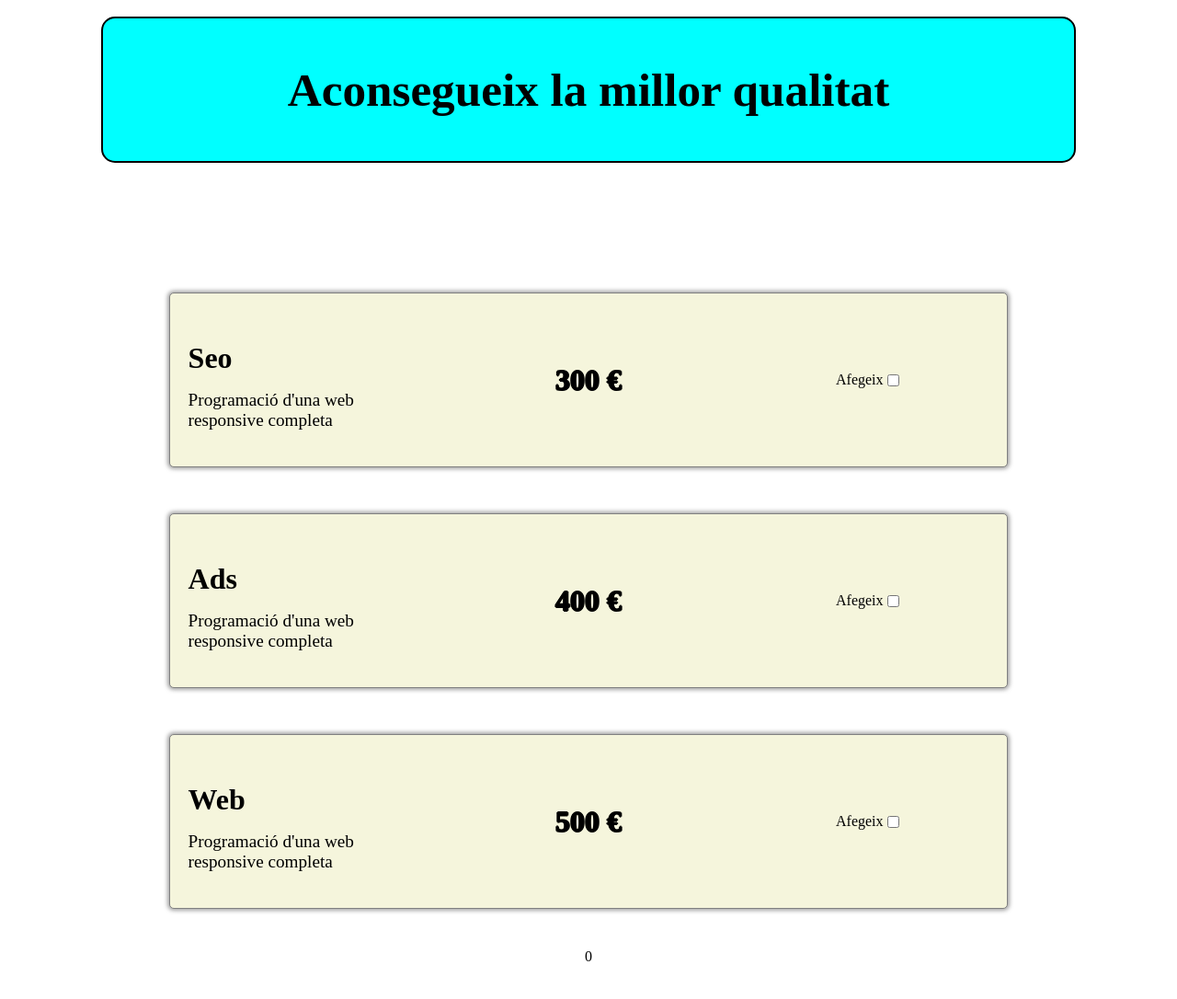
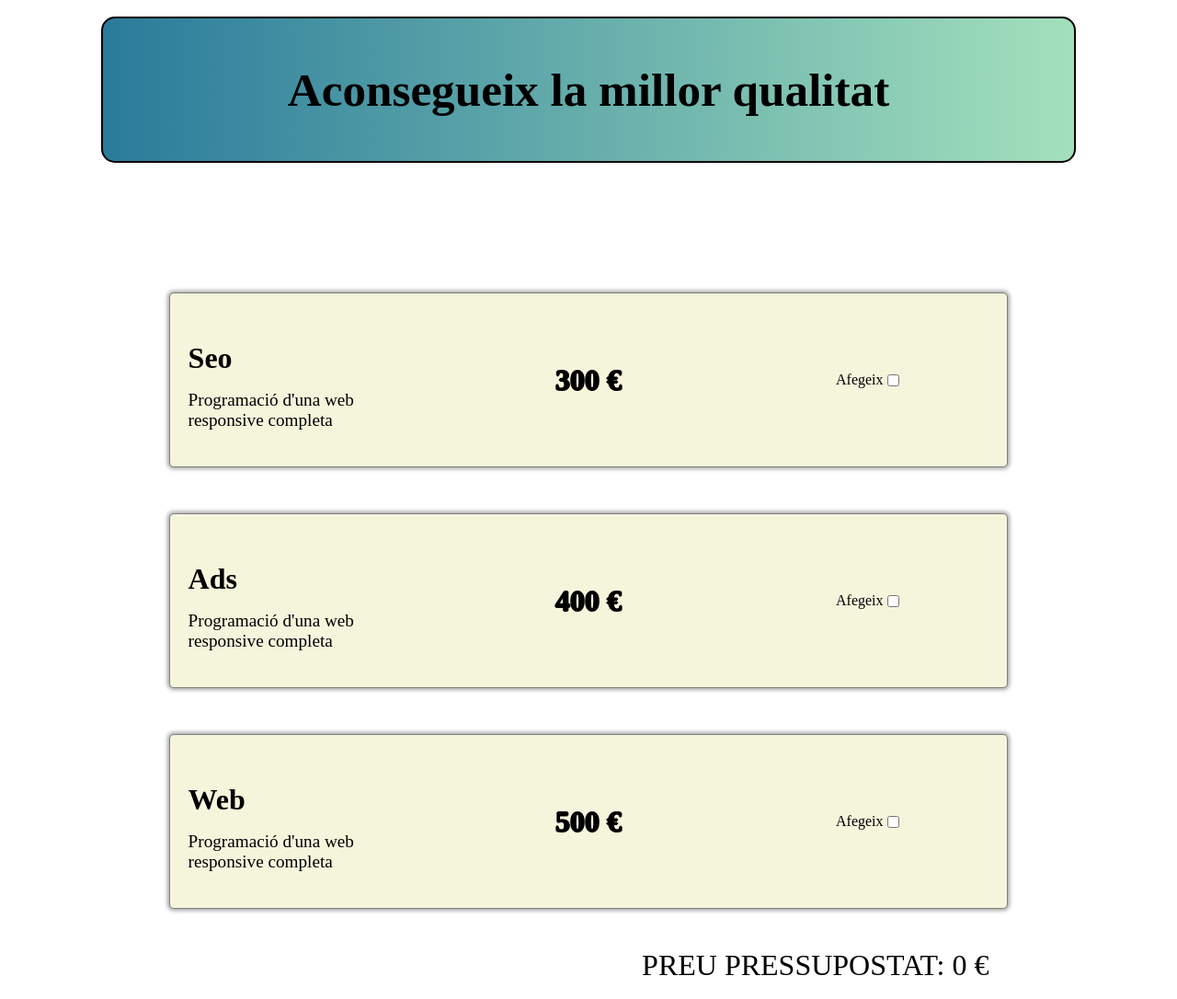
Before and after one commit to MSG-DEVELOPER/ITACADEMY-S6-REACT_EXTENSION_BASIC, a React app: page / in a window 1280 px wide. Shown: the whole page at 92% size. Built offline with nearby package versions, Linux system fonts and the light colour scheme; the HTML template or start-up script is replaced by a standard one.

Commit message:
The total price's stiles box is done

```diff
--- a/src/components/Header/Header.style.tsx
+++ b/src/components/Header/Header.style.tsx
@@ -16,5 +16,5 @@ export const TitleBox = styled.div`
     border-radius: 15px;
     text-align: center;
     padding: 3rem 1rem;
-    background-color: aqua;
+background: linear-gradient(90deg,rgba(42, 123, 155, 1) 0%, rgba(87, 199, 133, 0.55) 100%, rgba(237, 221, 83, 1) 100%);
 `
--- a/src/components/ServicesBox/ServicesBox.style.tsx
+++ b/src/components/ServicesBox/ServicesBox.style.tsx
@@ -7,4 +7,17 @@ margin-top: 5%;
 display: flex;
 flex-direction: column;
 align-items: center;
+
 `
+
+export const BoxTotalPrice=styled.div`
+width:70%;
+display:flex;
+justify-content:flex-end;
+
+`
+
+export const ShowTotal = styled.div`
+font-size:xx-large ;
+display: flex;
+`
--- a/src/components/ServicesBox/ServicesBox.tsx
+++ b/src/components/ServicesBox/ServicesBox.tsx
@@ -1,17 +1,19 @@
 import { Main } from "./ServicesBox.style";
+import { ShowTotal } from "./ServicesBox.style";
+import { BoxTotalPrice } from "./ServicesBox.style";
 import CardService from "./CardService/CardService";
 import { createContext } from "react";
 import { useState } from "react";
-import  {Dispatch,SetStateAction}  from "react";
+import { Dispatch, SetStateAction } from "react";
 
 export const ContextTotalPrice = createContext<number | null>(0);
-export const ContextSetTotalPrice = createContext<Dispatch<SetStateAction<number>> | null>(null);
-
+export const ContextSetTotalPrice = createContext<Dispatch<
+  SetStateAction<number>
+> | null>(null);
 
 function ServicesBox() {
   const [totalPrice, setTotalPrice] = useState(0);
   const Desc = "Programació d'una web responsive completa";
-
 
   return (
     <Main>
@@ -21,12 +23,15 @@ function ServicesBox() {
       <ContextSetTotalPrice.Provider value={setTotalPrice}>
         <ContextTotalPrice.Provider value={totalPrice}>
           <CardService service="Seo" description={Desc} price={300} />
-          <CardService service="Ads" description={Desc} price={400}/>
+          <CardService service="Ads" description={Desc} price={400} />
           <CardService service="Web" description={Desc} price={500} />
         </ContextTotalPrice.Provider>
       </ContextSetTotalPrice.Provider>
       <br />
-      {totalPrice}
+
+      <BoxTotalPrice>
+         <ShowTotal> PREU PRESSUPOSTAT: {totalPrice} €</ShowTotal>
+      </BoxTotalPrice>
     </Main>
   );
 }
```
